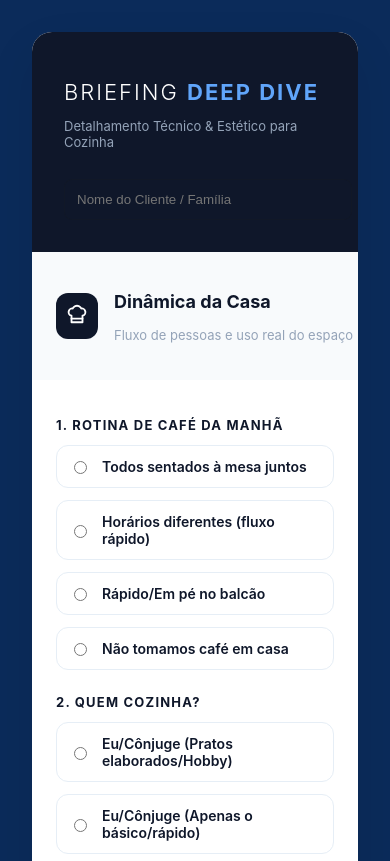
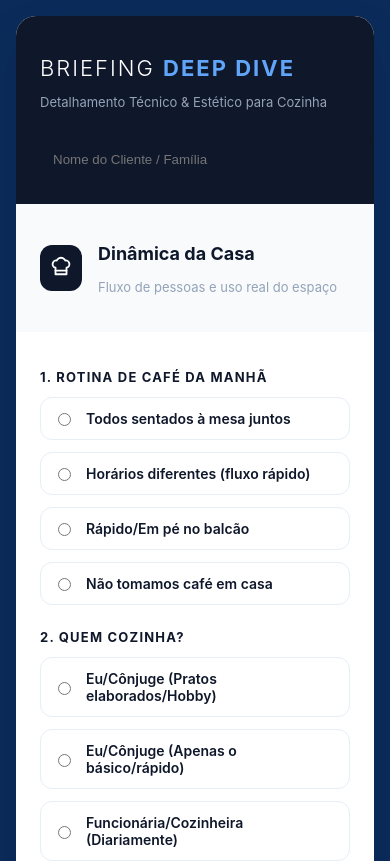
Before and after one commit to VictorBury-HTK/Briefing, a React (Vite) app: page / in a window 390 px wide. Shown: the top 861 px of the page. Built offline with nearby package versions, Linux system fonts and the light colour scheme.

Commit message:
Replace inline styles with responsive CSS classes; add mobile-friendly layout

```diff
--- a/src/DeepDiveBriefing.jsx
+++ b/src/DeepDiveBriefing.jsx
@@ -26,33 +26,33 @@ const styles = [
 ];
 
 const Section = ({ icon: Icon, title, subtitle, isOpen, toggle, children }) => (
-  <div style={{borderBottom: '1px solid #e2e8f0', breakInside: 'avoid'}}>
-    <div onClick={toggle} style={{display:'flex', alignItems:'center', justifyContent:'space-between', width:'100%', padding:'1.5rem', cursor:'pointer', background: isOpen ? '#f8fafc' : '#fff'}}>
+  <div className="section-separator">
+    <div onClick={toggle} className="section-header" style={{background: isOpen ? '#f8fafc' : '#fff'}}>
       <div style={{display:'flex', alignItems:'center', gap:16}}>
         <div style={{padding:10, borderRadius:12, background: isOpen ? '#0f172a' : '#f1f5f9', color: isOpen ? '#fff' : '#94a3b8'}}>
           <Icon size={22} />
         </div>
         <div>
-          <h2 style={{fontSize:18, fontWeight:700, color:'#0f172a'}}>{title}</h2>
-          {subtitle && <p style={{fontSize:13, color:'#94a3b8'}}>{subtitle}</p>}
+          <h2 className="text-slate-900" style={{fontSize:18, fontWeight:700}}>{title}</h2>
+          {subtitle && <p className="text-slate-400" style={{fontSize:13}}>{subtitle}</p>}
         </div>
       </div>
       {isOpen ? <ChevronUp size={18} color="#94a3b8" /> : <ChevronDown size={18} color="#94a3b8" />}
     </div>
-    {isOpen && <div style={{padding:'1.5rem', background:'#fff', animation:'fadeIn .2s'}}>{children}</div>}
+    {isOpen && <div className="section-body">{children}</div>}
   </div>
 );
 
 const RadioGroup = ({ label, options, selected, onChange, layout = 'col' }) => (
   <div style={{marginBottom:24}}>
-    <h3 style={{fontSize:13, fontWeight:700, color:'#0f172a', marginBottom:12, textTransform:'uppercase', letterSpacing:1.2}}>{label}</h3>
-    <div style={{display:'grid', gap:12, gridTemplateColumns: layout === 'grid' ? '1fr 1fr' : '1fr'}}>
+    <h3 style={{fontSize:13, fontWeight:700, marginBottom:12, textTransform:'uppercase', letterSpacing:1.2}} className="text-slate-900">{label}</h3>
+    <div className={`options-grid ${layout === 'grid' ? 'grid-layout' : ''}`}>
       {options.map((opt) => (
-        <label key={opt.value} style={{display:'flex', alignItems:'center', gap:12, padding:12, borderRadius:12, border: selected === opt.value ? '2px solid #2563eb' : '1px solid #e6eef6', background: selected === opt.value ? '#eff6ff' : '#fff', cursor:'pointer'}}>
+        <label key={opt.value} className={`radio-item ${selected === opt.value ? 'selected' : ''}`}>
           <input type="radio" name={label} value={opt.value} checked={selected === opt.value} onChange={() => onChange(opt.value)} />
           <div style={{flex:1}}>
-            <span style={{display:'block', fontSize:14, fontWeight:600, color:'#0f172a'}}>{opt.label}</span>
-            {opt.desc && <span style={{display:'block', fontSize:12, color:'#94a3b8', marginTop:4}}>{opt.desc}</span>}
+            <span style={{display:'block', fontSize:14, fontWeight:600}} className="text-slate-900">{opt.label}</span>
+            {opt.desc && <span className="text-slate-400" style={{display:'block', fontSize:12, marginTop:4}}>{opt.desc}</span>}
           </div>
           {opt.color && <div style={{width:24, height:24, borderRadius:999, border:'1px solid #e6eef6', boxShadow:'0 1px 3px rgba(2,6,23,0.05)', background:opt.color}} />}
         </label>
@@ -63,12 +63,12 @@ const RadioGroup = ({ label, options, selected, onChange, layout = 'col' }) => (
 
 const CheckboxGroup = ({ label, options, selected, onChange, maxSelection }) => (
   <div style={{marginBottom:24}}>
-    <h3 style={{fontSize:13, fontWeight:700, color:'#0f172a', marginBottom:12, textTransform:'uppercase', letterSpacing:1.2}}>{label}</h3>
-    <div style={{display:'grid', gridTemplateColumns:'1fr 1fr', gap:12}}>
+    <h3 style={{fontSize:13, fontWeight:700, marginBottom:12, textTransform:'uppercase', letterSpacing:1.2}} className="text-slate-900">{label}</h3>
+    <div className="options-grid grid-layout">
       {options.map((opt) => {
         const isSelected = selected.includes(opt.value);
         return (
-          <div key={opt.value} onClick={() => {
+          <div key={opt.value} className={`checkbox-item ${isSelected ? 'selected' : ''}`} onClick={() => {
             if (isSelected) {
               onChange(selected.filter(i => i !== opt.value));
             } else {
@@ -78,13 +78,13 @@ const CheckboxGroup = ({ label, options, selected, onChange, maxSelection }) =>
               }
               onChange([...selected, opt.value]);
             }
-          }} style={{display:'flex', alignItems:'center', gap:12, padding:12, borderRadius:12, border: isSelected ? '2px solid #059669' : '1px solid #e6eef6', background: isSelected ? '#ecfdf5' : '#fff', cursor:'pointer'}}>
+          }}>
             <div style={{width:20, height:20, borderRadius:4, display:'flex', alignItems:'center', justifyContent:'center', border: isSelected ? '1px solid #059669' : '1px solid #cbd5e1', background: isSelected ? '#059669' : '#fff', color:'#fff'}}>
               {isSelected && <Check size={14} color="#fff" />}
             </div>
             <div>
-              <span style={{display:'block', fontSize:14, fontWeight:600, color:'#0f172a'}}>{opt.label}</span>
-              {opt.desc && <span style={{display:'block', fontSize:12, color:'#94a3b8'}}>{opt.desc}</span>}
+              <span style={{display:'block', fontSize:14, fontWeight:600}} className="text-slate-900">{opt.label}</span>
+              {opt.desc && <span style={{display:'block', fontSize:12}} className="text-slate-400">{opt.desc}</span>}
             </div>
           </div>
         );
@@ -133,17 +133,17 @@ export default function DeepDiveBriefing() {
   };
 
   return (
-    <div style={{minHeight:'100vh', background:'#0B2B5A', padding:'2rem', fontFamily: 'Inter, system-ui, sans-serif', color:'#0f172a'}}>
-      <div style={{maxWidth:1024, margin:'0 auto', background:'#fff', borderRadius:20, overflow:'hidden', boxShadow:'0 20px 50px rgba(2,6,23,0.08)'}}>
-        <header style={{background:'#0f172a', color:'#fff', padding:'2rem'}}>
-          <div style={{display:'flex', justifyContent:'space-between', alignItems:'flex-start'}}>
+    <div className="app-wrapper">
+      <div className="content-container">
+        <header className="header-content">
+          <div className="header-top">
             <div>
-              <h1 style={{fontSize:22, fontWeight:300, letterSpacing:2, marginBottom:8}}>BRIEFING <strong style={{fontWeight:700, color:'#60a5fa'}}>DEEP DIVE</strong></h1>
-              <p style={{color:'#94a3b8', fontSize:13}}>Detalhamento Técnico & Estético para Cozinha</p>
+              <h1 className="header-title">BRIEFING <strong>DEEP DIVE</strong></h1>
+              <p className="header-sub">Detalhamento Técnico & Estético para Cozinha</p>
             </div>
           </div>
           <div style={{marginTop:16}}>
-            <input type="text" placeholder="Nome do Cliente / Família" value={formData.nome} onChange={(e) => setFormData({...formData, nome: e.target.value})} style={{width:'100%', maxWidth:480, background:'#0f172a', border:'1px solid #111827', color:'#fff', padding:12, borderRadius:8}} />
+            <input className="client-input" type="text" placeholder="Nome do Cliente / Família" value={formData.nome} onChange={(e) => setFormData({...formData, nome: e.target.value})} />
           </div>
         </header>
 
@@ -200,19 +200,19 @@ export default function DeepDiveBriefing() {
                   {formData.estiloVisual === style.id && <div style={{position:'absolute', top:12, right:12, background:'#2563eb', color:'#fff', padding:6, borderRadius:999}}><Check size={18} color="#fff" /></div>}
                 </div>
                 <div style={{padding:12}}>
-                  <h3 style={{fontWeight:700, color:'#0f172a', marginBottom:6}}>{style.title}</h3>
-                  <p style={{color:'#94a3b8', fontSize:13, lineHeight:1.2}}>{style.desc}</p>
+                  <h3 style={{fontWeight:700, marginBottom:6}} className="text-slate-900">{style.title}</h3>
+                  <p className="text-slate-400" style={{fontSize:13, lineHeight:1.2}}>{style.desc}</p>
                 </div>
               </div>
             ))}
           </div>
         </Section>
 
-        <div style={{background:'#f8fafc', padding:'2rem', borderTop:'1px solid #e2e8f0', textAlign:'center'}}>
-          <button onClick={downloadJSON} disabled={!isFormValid()} style={{background:isFormValid() ? '#059669' : '#9ca3af', borderRadius:14, padding:'12px 24px', color:'#fff', fontWeight:700, border:'none', display:'inline-flex', alignItems:'center', gap:10}}>
+        <div className="footer-actions">
+          <button onClick={downloadJSON} disabled={!isFormValid()} className="primary-btn" style={{background:isFormValid() ? '#059669' : '#9ca3af'}}>
             <Save size={18} /> Finalizar e Gerar PDF
           </button>
-          <p style={{marginTop:12, fontSize:12, color:'#94a3b8'}}>Preencha todos os campos antes de gerar o PDF.</p>
+          <p style={{marginTop:12, fontSize:12}} className="text-slate-400">Preencha todos os campos antes de gerar o PDF.</p>
         </div>
 
       </div>
--- a/src/styles.css
+++ b/src/styles.css
@@ -62,3 +62,118 @@ img { display:block; }
 /* print helpers */
 .print\:hidden{display:inherit}
 @media print{ .print\:hidden{display:none !important} }
+
+/* Custom layout and component styles (from user) */
+.app-wrapper {
+  min-height: 100vh;
+  background: #0B2B5A;
+  padding: 1rem;
+}
+
+.content-container {
+  max-width: 1024px;
+  margin: 0 auto;
+  background: #fff;
+  border-radius: 20px;
+  overflow: hidden;
+  box-shadow: 0 20px 50px rgba(2,6,23,0.08);
+}
+
+.header-content {
+  background: #0f172a;
+  color: #fff;
+  padding: 1.5rem;
+}
+.header-top {
+  display: flex;
+  flex-direction: column;
+  gap: 1rem;
+}
+
+.options-grid {
+  display: grid;
+  gap: 12px;
+  grid-template-columns: 1fr;
+}
+
+.visual-grid {
+  display: grid;
+  grid-template-columns: 1fr;
+  gap: 16px;
+  padding: 8px;
+}
+.visual-card {
+  cursor: pointer;
+  border-radius: 12px;
+  overflow: hidden;
+  border: 1px solid #f1f5f9;
+  box-shadow: 0 6px 16px rgba(2,6,23,0.04);
+  background: #fff;
+  display: flex;
+  flex-direction: column;
+}
+.visual-card.selected {
+  border-color: #2563eb;
+  box-shadow: 0 0 0 4px #eff6ff;
+}
+.visual-img-container { position: relative; padding-top: 75%; }
+.visual-img { position: absolute; inset: 0; width: 100%; height: 100%; object-fit: cover; }
+
+@media (min-width: 768px) {
+  .app-wrapper { padding: 2rem; }
+  .header-content { padding: 2rem; }
+  .header-top { flex-direction: row; justify-content: space-between; align-items: flex-start; }
+  .options-grid.grid-layout { grid-template-columns: 1fr 1fr; }
+  .visual-grid { grid-template-columns: repeat(3, 1fr); }
+}
+
+.section-header {
+  display: flex;
+  align-items: center;
+  justify-content: space-between;
+  width: 100%;
+  padding: 1.5rem;
+  cursor: pointer;
+  transition: background 0.2s;
+}
+.section-header:hover { background: #f8fafc; }
+
+.radio-item, .checkbox-item {
+  display: flex;
+  align-items: center;
+  gap: 12px;
+  padding: 12px;
+  border-radius: 12px;
+  border: 1px solid #e6eef6;
+  background: #fff;
+  cursor: pointer;
+  transition: all 0.2s;
+}
+.radio-item:hover, .checkbox-item:hover { border-color: #cbd5e1; }
+
+.radio-item.selected { border: 2px solid #2563eb; background: #eff6ff; }
+.checkbox-item.selected { border: 2px solid #059669; background: #ecfdf5; }
+
+.text-slate-900 { color: #0f172a; }
+.text-slate-400 { color: #94a3b8; }
+.font-bold { font-weight: 700; }
+.print\:hidden { display: inherit; }
+@media print { .print\:hidden { display: none !important; } }
+
+/* Header small utilities */
+.header-title { font-size:22px; font-weight:300; letter-spacing:2px; margin-bottom:8px; }
+.header-title strong { font-weight:700; color:#60a5fa; }
+.header-sub { color:#94a3b8; font-size:13px; }
+
+/* Input utilities */
+.client-input { width:100%; max-width:480px; background:#0f172a; border:1px solid #111827; color:#fff; padding:12px; border-radius:8px; }
+
+.section-body { padding:1.5rem; background:#fff; animation:fadeIn .2s; }
+.section-separator { border-bottom:1px solid #e2e8f0; break-inside: avoid; }
+
+.textarea { width:100%; padding:12px; border:1px solid #e6eef6; border-radius:8px; font-size:13px; }
+
+.footer-actions { background:#f8fafc; padding:2rem; border-top:1px solid #e2e8f0; text-align:center; }
+.primary-btn { border-radius:14px; padding:12px 24px; color:#fff; font-weight:700; border:none; display:inline-flex; align-items:center; gap:10px; }
+
+@keyframes fadeIn { from { opacity: 0; transform: translateY(6px); } to { opacity:1; transform: translateY(0); } }
```
